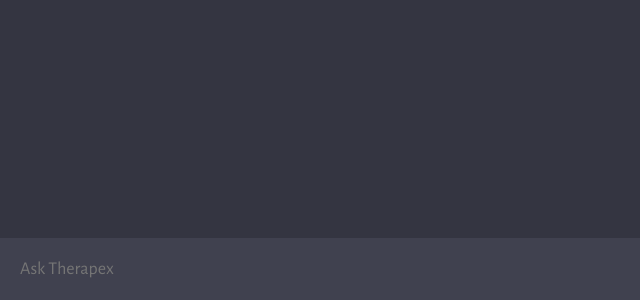
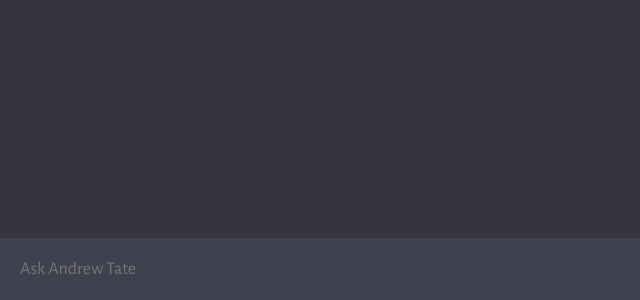
Before and after one commit to HassanAlti/HassanBot, a website built with Vite: page client/index.html in a window 1280 px wide. Shown: the part 500-800 px from the top of the page, 0-640 px from the left. Built offline with nearby package versions, Linux system fonts and the light colour scheme.

Commit message:
Update index.html

```diff
--- a/client/index.html
+++ b/client/index.html
@@ -5,7 +5,7 @@
     <meta http-equiv="Content-Security-Policy" content="upgrade-insecure-requests">
     <link rel="icon" type="image/svg+xml" href="favicon.ico" />
     <meta name="viewport" content="width=device-width, initial-scale=1.0" />
-    <title>Therapex</title>
+    <title>Andrew Tate</title>
     <link rel="stylesheet" href="styles.css">
   </head>
   <body>
@@ -13,7 +13,7 @@
       <div id="chat_container"></div>
 
       <form>
-        <textarea name="prompt" cols="1" rows="1" placeholder="Ask Therapex"></textarea>
+        <textarea name="prompt" cols="1" rows="1" placeholder="Ask Andrew Tate"></textarea>
         <button type="submit"><img src="assets/send.svg" alt="" /></button>
       </form>
     </div>
```
